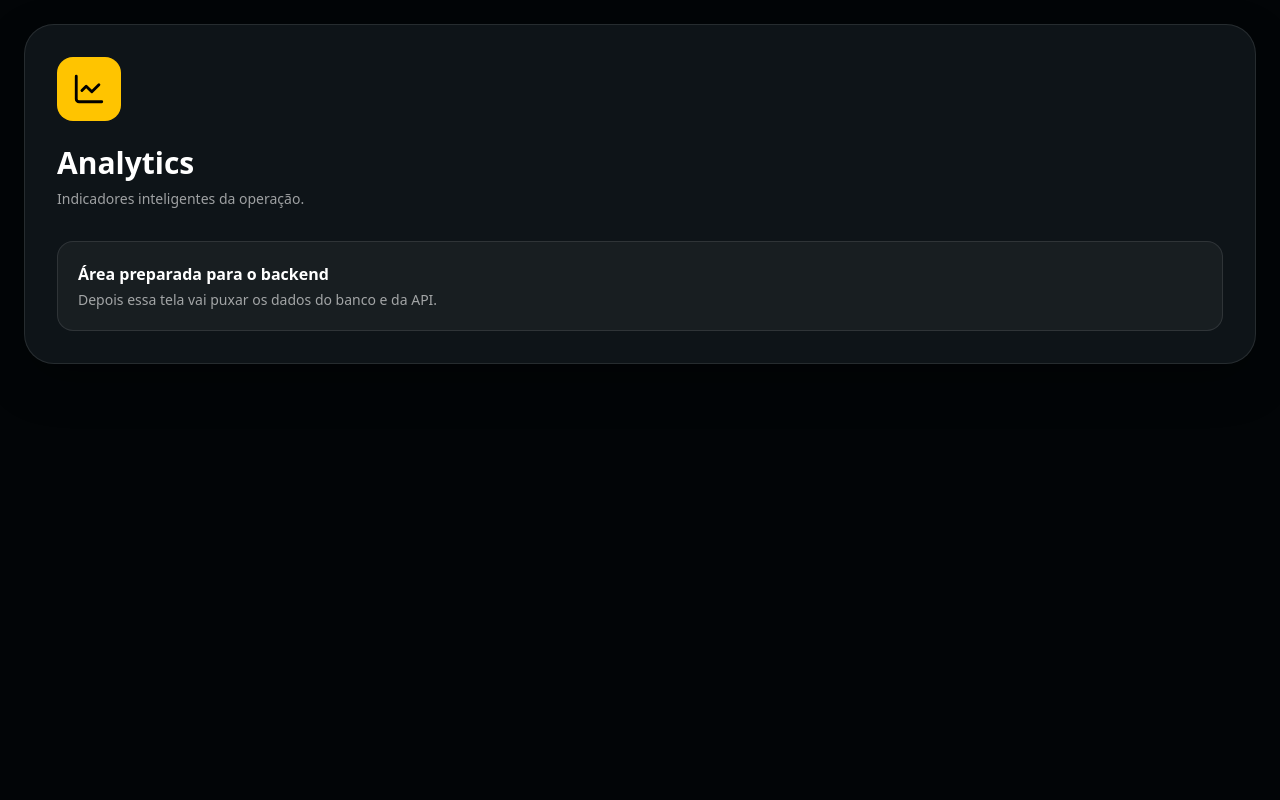
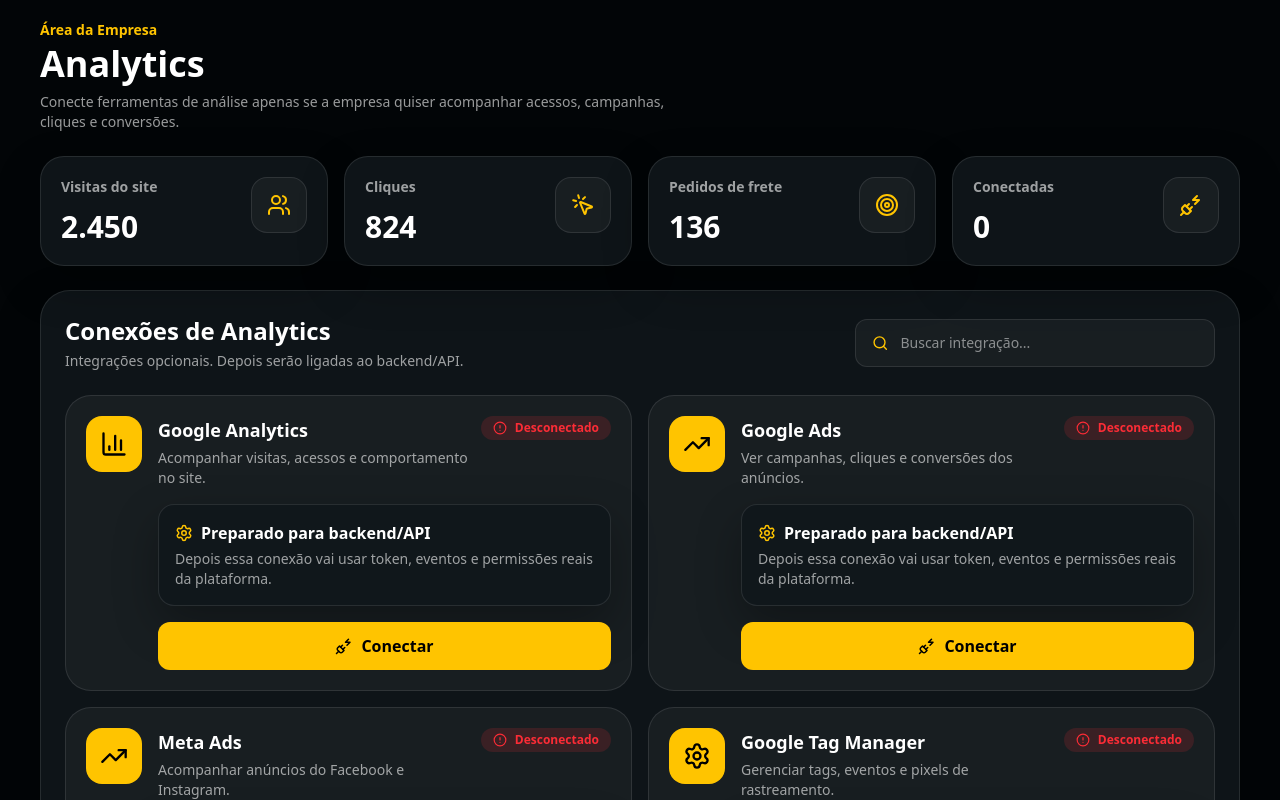
Before and after one commit to luannaaa/flatauto-cliente-painel, a Next.js app: page /empresa/analytics in a window 1280 px wide. Shown: the top 800 px of the page. Built offline with nearby package versions, Linux system fonts and the light colour scheme.

Commit message:
feat: analytics com integracoes e tema global

```diff
--- a/app/empresa/analytics/page.tsx
+++ b/app/empresa/analytics/page.tsx
@@ -1,39 +1,257 @@
 "use client"
 
 import { useEffect, useState } from "react"
-import { LineChart } from "lucide-react"
+import {
+  BarChart3,
+  CheckCircle2,
+  CircleAlert,
+  MousePointerClick,
+  PlugZap,
+  RefreshCw,
+  Search,
+  Settings,
+  Target,
+  TrendingUp,
+  Users,
+} from "lucide-react"
 
 type Tema = "dark" | "light"
 
+type Integracao = {
+  id: number
+  nome: string
+  descricao: string
+  status: "Conectado" | "Desconectado"
+}
+
+const integracoesIniciais: Integracao[] = [
+  {
+    id: 1,
+    nome: "Google Analytics",
+    descricao: "Acompanhar visitas, acessos e comportamento no site.",
+    status: "Desconectado",
+  },
+  {
+    id: 2,
+    nome: "Google Ads",
+    descricao: "Ver campanhas, cliques e conversões dos anúncios.",
+    status: "Desconectado",
+  },
+  {
+    id: 3,
+    nome: "Meta Ads",
+    descricao: "Acompanhar anúncios do Facebook e Instagram.",
+    status: "Desconectado",
+  },
+  {
+    id: 4,
+    nome: "Google Tag Manager",
+    descricao: "Gerenciar tags, eventos e pixels de rastreamento.",
+    status: "Desconectado",
+  },
+]
+
 export default function AnalyticsPage() {
   const [tema, setTema] = useState<Tema>("dark")
+  const [integracoes, setIntegracoes] = useState(integracoesIniciais)
+  const [busca, setBusca] = useState("")
 
   useEffect(() => {
-    const temaSalvo = localStorage.getItem("temaEmpresa") as Tema | null
-    if (temaSalvo === "dark" || temaSalvo === "light") setTema(temaSalvo)
+    function carregarTema() {
+      const temaSalvo = localStorage.getItem("temaEmpresa")
+      setTema(temaSalvo === "light" || temaSalvo === "claro" ? "light" : "dark")
+    }
+
+    carregarTema()
+    window.addEventListener("storage", carregarTema)
+    window.addEventListener("temaEmpresaAtualizado", carregarTema)
+
+    return () => {
+      window.removeEventListener("storage", carregarTema)
+      window.removeEventListener("temaEmpresaAtualizado", carregarTema)
+    }
   }, [])
 
   const claro = tema === "light"
+
   const ui = {
     pagina: claro ? "bg-[#f6f0df] text-black" : "bg-[#020507] text-white",
-    card: claro ? "border-[#dfd0a5] bg-white/90 shadow" : "border-white/10 bg-[#10171b]/90 shadow-[0_18px_45px_rgba(0,0,0,0.30)]",
-    card2: claro ? "border-[#dfd0a5] bg-[#f7f0dc]" : "border-white/10 bg-white/[0.045]",
+    card: claro
+      ? "border-[#dfd0a5] bg-white/90 shadow-[0_18px_45px_rgba(80,60,20,0.10)]"
+      : "border-white/10 bg-[#10171b]/90 shadow-[0_18px_45px_rgba(0,0,0,0.30)]",
+    card2: claro
+      ? "border-[#dfd0a5] bg-[#f7f0dc]"
+      : "border-white/10 bg-white/[0.045]",
     textoFraco: claro ? "text-black/55" : "text-white/60",
   }
 
+  const filtradas = integracoes.filter((item) =>
+    `${item.nome} ${item.descricao}`.toLowerCase().includes(busca.toLowerCase())
+  )
+
+  const conectadas = integracoes.filter((item) => item.status === "Conectado").length
+
+  function alternarConexao(id: number) {
+    setIntegracoes((lista) =>
+      lista.map((item) =>
+        item.id === id
+          ? {
+              ...item,
+              status: item.status === "Conectado" ? "Desconectado" : "Conectado",
+            }
+          : item
+      )
+    )
+  }
+
   return (
-    <main className={`min-h-screen px-6 py-6 ${ui.pagina}`}>
-      <section className={`rounded-[30px] border p-8 ${ui.card}`}>
-        <div className="flex h-16 w-16 items-center justify-center rounded-2xl bg-[#ffc400] text-black">
-          <LineChart size={34} />
-        </div>
-        <h1 className="mt-6 text-3xl font-black">Analytics</h1>
-        <p className={`mt-2 max-w-[620px] text-sm ${ui.textoFraco}`}>Indicadores inteligentes da operação.</p>
-        <div className={`mt-8 rounded-2xl border p-5 ${ui.card2}`}>
-          <p className="font-bold">Área preparada para o backend</p>
-          <p className={`mt-1 text-sm ${ui.textoFraco}`}>Depois essa tela vai puxar os dados do banco e da API.</p>
-        </div>
-      </section>
+    <main className={`min-h-screen px-4 py-5 sm:px-6 lg:px-10 ${ui.pagina}`}>
+      <div className="mx-auto max-w-7xl space-y-6">
+        <header>
+          <p className="text-sm font-black text-[#ffc400]">Área da Empresa</p>
+          <h1 className="mt-1 text-2xl font-black sm:text-4xl">Analytics</h1>
+          <p className={`mt-2 max-w-2xl text-sm ${ui.textoFraco}`}>
+            Conecte ferramentas de análise apenas se a empresa quiser acompanhar
+            acessos, campanhas, cliques e conversões.
+          </p>
+        </header>
+
+        <section className="grid gap-4 sm:grid-cols-2 xl:grid-cols-4">
+          <Resumo ui={ui} titulo="Visitas do site" valor="2.450" icon={<Users />} />
+          <Resumo ui={ui} titulo="Cliques" valor="824" icon={<MousePointerClick />} />
+          <Resumo ui={ui} titulo="Pedidos de frete" valor="136" icon={<Target />} />
+          <Resumo ui={ui} titulo="Conectadas" valor={conectadas} icon={<PlugZap />} />
+        </section>
+
+        <section className={`rounded-[30px] border p-4 sm:p-6 ${ui.card}`}>
+          <div className="flex flex-col gap-4 lg:flex-row lg:items-center lg:justify-between">
+            <div>
+              <h2 className="text-xl font-black sm:text-2xl">
+                Conexões de Analytics
+              </h2>
+              <p className={`mt-1 text-sm ${ui.textoFraco}`}>
+                Integrações opcionais. Depois serão ligadas ao backend/API.
+              </p>
+            </div>
+
+            <div className={`flex h-12 w-full items-center gap-3 rounded-xl border px-4 lg:w-[360px] ${ui.card2}`}>
+              <Search size={18} className="text-[#ffc400]" />
+              <input
+                value={busca}
+                onChange={(e) => setBusca(e.target.value)}
+                placeholder="Buscar integração..."
+                className="w-full bg-transparent text-sm outline-none"
+              />
+            </div>
+          </div>
+
+          <div className="mt-6 grid gap-4 lg:grid-cols-2">
+            {filtradas.map((item) => (
+              <article key={item.id} className={`rounded-[26px] border p-4 sm:p-5 ${ui.card2}`}>
+                <div className="flex items-start gap-4">
+                  <div className="flex h-14 w-14 shrink-0 items-center justify-center rounded-2xl bg-[#ffc400] text-black">
+                    <IconeIntegracao nome={item.nome} />
+                  </div>
+
+                  <div className="min-w-0 flex-1">
+                    <div className="flex flex-col gap-3 sm:flex-row sm:items-start sm:justify-between">
+                      <div>
+                        <h3 className="text-lg font-black">{item.nome}</h3>
+                        <p className={`mt-1 text-sm ${ui.textoFraco}`}>
+                          {item.descricao}
+                        </p>
+                      </div>
+
+                      <Status status={item.status} />
+                    </div>
+
+                    <div className={`mt-4 rounded-2xl border p-4 ${ui.card}`}>
+                      <div className="flex items-center gap-2 font-black">
+                        <Settings size={18} className="text-[#ffc400]" />
+                        Preparado para backend/API
+                      </div>
+
+                      <p className={`mt-1 text-sm ${ui.textoFraco}`}>
+                        Depois essa conexão vai usar token, eventos e permissões
+                        reais da plataforma.
+                      </p>
+                    </div>
+
+                    <button
+                      onClick={() => alternarConexao(item.id)}
+                      className={`mt-4 flex h-12 w-full items-center justify-center gap-2 rounded-xl font-black ${
+                        item.status === "Conectado"
+                          ? "bg-red-500/15 text-red-500"
+                          : "bg-[#ffc400] text-black"
+                      }`}
+                    >
+                      <PlugZap size={18} />
+                      {item.status === "Conectado" ? "Desconectar" : "Conectar"}
+                    </button>
+                  </div>
+                </div>
+              </article>
+            ))}
+          </div>
+        </section>
+
+        <section className={`rounded-[30px] border p-5 sm:p-6 ${ui.card}`}>
+          <div className="flex items-start gap-4">
+            <div className="flex h-14 w-14 shrink-0 items-center justify-center rounded-2xl bg-[#ffc400] text-black">
+              <RefreshCw size={28} />
+            </div>
+
+            <div>
+              <h2 className="text-xl font-black">Como vai funcionar depois</h2>
+              <p className={`mt-2 max-w-3xl text-sm ${ui.textoFraco}`}>
+                Quando o backend estiver pronto, essa tela vai buscar dados reais
+                das plataformas conectadas e mostrar visitas, cliques, campanhas,
+                conversões e pedidos de frete automaticamente.
+              </p>
+            </div>
+          </div>
+        </section>
+      </div>
     </main>
   )
 }
+
+function IconeIntegracao({ nome }: { nome: string }) {
+  if (nome.includes("Ads")) return <TrendingUp size={28} />
+  if (nome.includes("Tag")) return <Settings size={28} />
+  return <BarChart3 size={28} />
+}
+
+function Resumo({ titulo, valor, icon, ui }: any) {
+  return (
+    <div className={`rounded-[24px] border p-5 ${ui.card}`}>
+      <div className="flex items-start justify-between">
+        <div>
+          <p className={`text-sm font-bold ${ui.textoFraco}`}>{titulo}</p>
+          <h2 className="mt-3 text-3xl font-black">{valor}</h2>
+        </div>
+
+        <div className={`flex h-14 w-14 items-center justify-center rounded-2xl border text-[#ffc400] ${ui.card2}`}>
+          {icon}
+        </div>
+      </div>
+    </div>
+  )
+}
+
+function Status({ status }: { status: "Conectado" | "Desconectado" }) {
+  const conectado = status === "Conectado"
+
+  return (
+    <span
+      className={`flex w-fit items-center gap-2 rounded-full px-3 py-1 text-xs font-black ${
+        conectado
+          ? "bg-green-500/15 text-green-500"
+          : "bg-red-500/15 text-red-500"
+      }`}
+    >
+      {conectado ? <CheckCircle2 size={14} /> : <CircleAlert size={14} />}
+      {status}
+    </span>
+  )
+}
```
